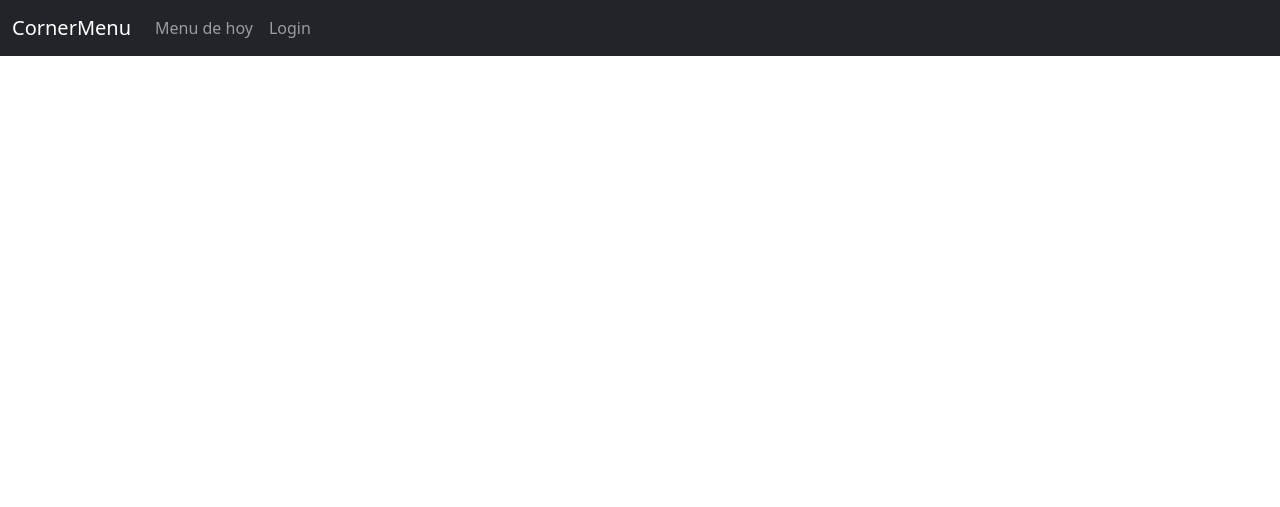
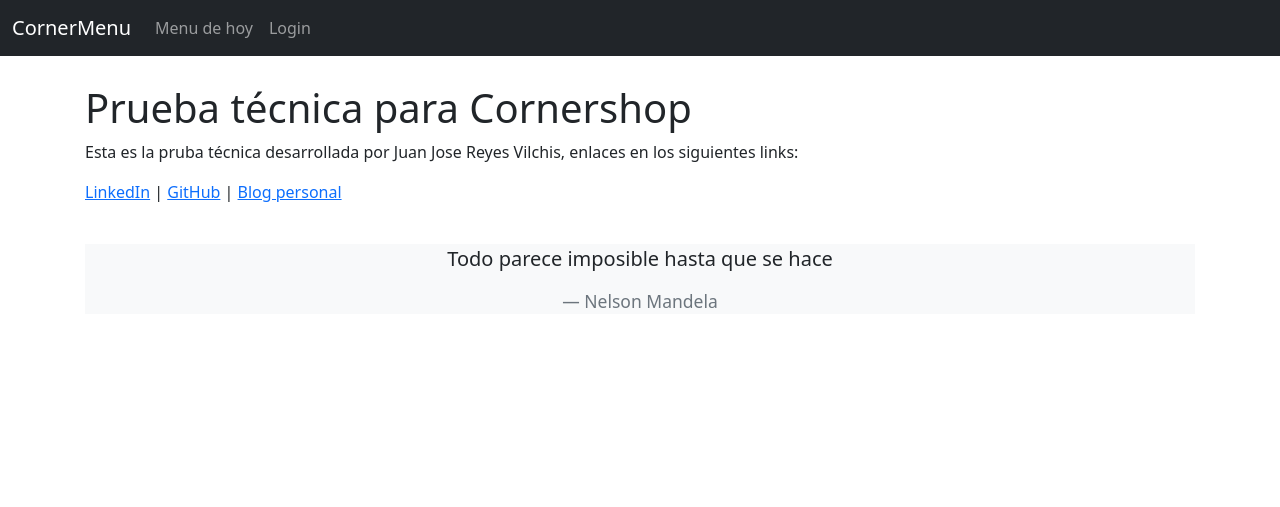
Before and after one commit to JackCloudman/Backend-Test-Reyes, a Django app: template apps/menu/templates/home.html in a window 1280 px wide. Shown: the top 507 px of the page. Run offline with Django 3.2, Linux system fonts and the light colour scheme; the template is opened without the code that fills it, so the values that code supplies are empty; parts of the project's set-up code (start-up, migrations or seed data) failed here and were passed over.

Commit message:
added documentation

```diff
--- a/apps/menu/models.py
+++ b/apps/menu/models.py
@@ -59,7 +59,7 @@ class Order(models.Model):
     """
     Description: Class that contain information about Order
     Fields:
-        Username: User that order
+        Username: User that order, max_length 50
         Selection: A unique food selection
         Comments: a extra field for extra comments in your order
     """
--- a/apps/menu/templates/home.html
+++ b/apps/menu/templates/home.html
@@ -1,3 +1,12 @@
 {% extends "base.html" %}
 {% block content %}
+<h1>Prueba técnica para Cornershop</h1>
+<p>Esta es la pruba técnica desarrollada por Juan Jose Reyes Vilchis, enlaces en los siguientes links:</p>
+<p><a href="https://www.linkedin.com/in/juanreyesvilchis/">LinkedIn</a> | <a href="https://github.com/JackCloudman">GitHub</a> | <a href="https://blog.jackcloudman.com/">Blog personal</a></p>
+<br>
+<blockquote class="blockquote text-center bg-light">
+    <p class="mb-0">Todo parece imposible hasta que se hace</p><br>
+    <footer class="blockquote-footer">Nelson Mandela</footer>
+  </blockquote>
+<p></p>
 {% endblock %}
--- a/apps/menu/templates/orders_list.html
+++ b/apps/menu/templates/orders_list.html
@@ -1,6 +1,6 @@
 {% extends "base.html" %}
 {% block content %}
-<h1>Lista de ordenes</h1>
+<h1>Lista de ordenes - {{menu}}</h1>
 <table class="table">
     <thead>
       <tr>
--- a/apps/menu/views/orders_views.py
+++ b/apps/menu/views/orders_views.py
@@ -63,4 +63,4 @@ class OrdersView(View):
             return redirect("/")
         menu = get_object_or_404(Menu, uuid=uuid)
         orders = Order.objects.filter(selection__id_menu=menu)
-        return render(request, "orders_list.html", {"orders": orders})
+        return render(request, "orders_list.html", {"orders": orders, "menu": menu})
```
Also changed, not shown: apps/menu/migrations/0001_initial.py, apps/menu/migrations/0005_auto_20210617_2322.py, docs/README.md (added), 11 other files.
